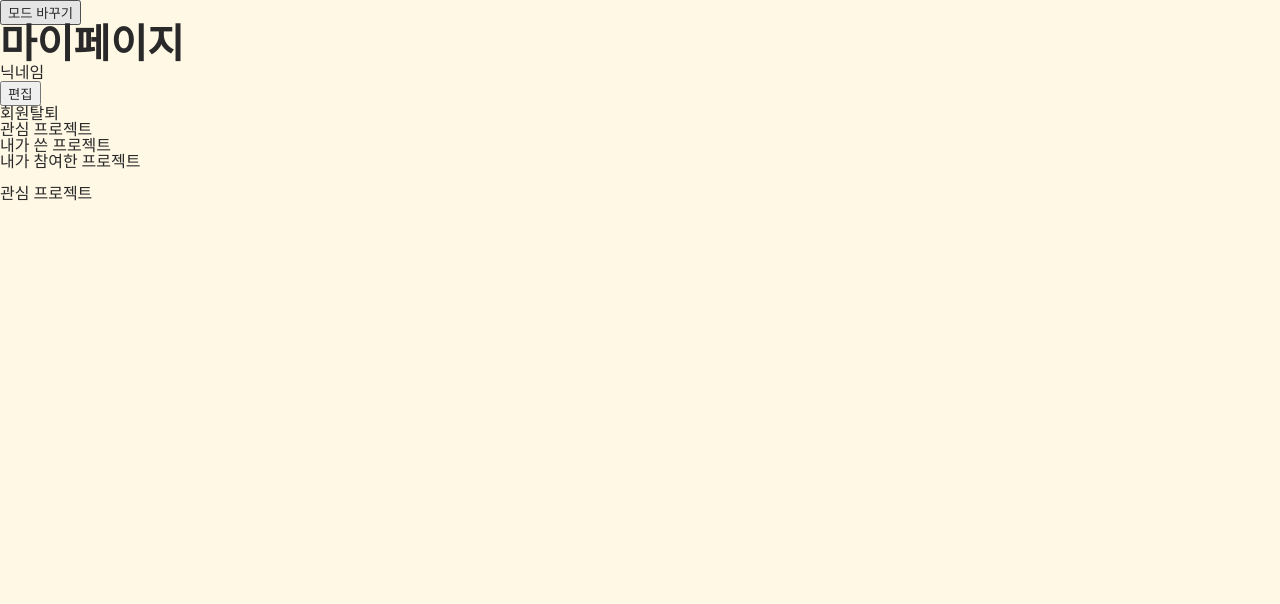
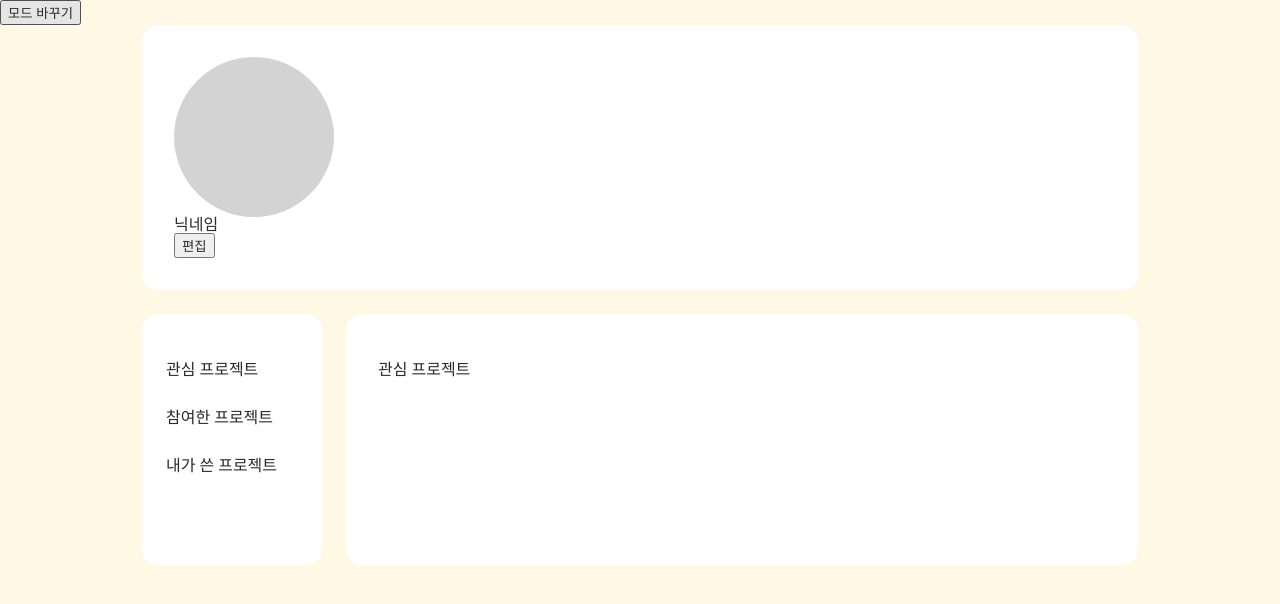
Before and after one commit to teamDogpaw/dogpaw_FE, a React (Create React App) app: page /mypage in a window 1280 px wide. Shown: the top 604 px of the page. Built offline with nearby package versions, Linux system fonts and the light colour scheme.

Commit message:
[Update] Mypage.js

```diff
--- a/src/pages/Mypage.js
+++ b/src/pages/Mypage.js
@@ -3,27 +3,82 @@ import Bookmark from "../components/Bookmark"
 import MyProject from "../components/MyProject";
 import JoinProject from "../components/JoinProject"
 import { useMatch } from "react-router-dom";
+import { MainBody } from "../styles/style"
+import styled from "styled-components";
 
 const MyPage = () => {
    const [tab, setTab] = useState(<Bookmark />);
 
    return (
       <>
-
-         <h1> 마이페이지 </h1>
-         <div>
+         <MainBody>
+            <Profilepic />
             닉네임 <br />
             <button>편집</button> <br />
-            회원탈퇴
-         </div>
-         <div onClick={() => {setTab(<Bookmark />) }}> 관심 프로젝트 </div>
-         <div onClick={() => {setTab(<MyProject />) }}> 내가 쓴 프로젝트 </div>
-         <div onClick={() => {setTab(<JoinProject />) }}> 내가 참여한 프로젝트 </div>
-         {tab}
+         </MainBody>
+
+
+
+         <WholeBody>
+            <TabBody>
+               <Tab onClick={() => { setTab(<Bookmark />) }}> 관심 프로젝트 </Tab>
+               <Tab onClick={() => { setTab(<JoinProject />) }}> 참여한 프로젝트 </Tab>
+               <Tab onClick={() => { setTab(<MyProject />) }}> 내가 쓴 프로젝트 </Tab>
+
+            </TabBody>
+            <PostBody>
+
+               {tab}
+            </PostBody>
+
+         </WholeBody>
+
+
 
 
       </>
    )
 }
 
+const Profilepic = styled.div`
+background-color: lightgray;
+width: 160px;
+height: 160px;
+border-radius: 80px;
+`;
+
+const WholeBody = styled(MainBody)`
+margin: 24px auto;
+display: grid;
+grid-template-columns: fit-content(40%) 100%;
+max-width: 996px;
+background-color: transparent;
+padding: 0px;
+gap:24px;
+@media screen and (max-width: 996px){
+  margin: 24px 40px;
+}
+`;
+
+const Tab = styled.div`
+line-height: 48px;
+`;
+
+const PostBody = styled.div`
+background-color: ${(props) => props.theme.divBackGroundColor};
+max-width: 792px;
+border-radius: 16px;
+padding: 32px;
+
+`;
+
+const TabBody = styled.div`
+background-color: ${(props) => props.theme.divBackGroundColor};
+width: 180px;
+height: 251px;
+border-radius: 16px;
+padding: 32px 24px;
+
+`;
+
 export default MyPage;
```
